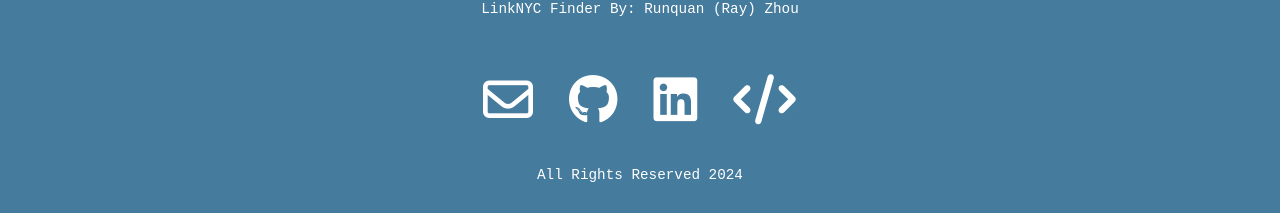
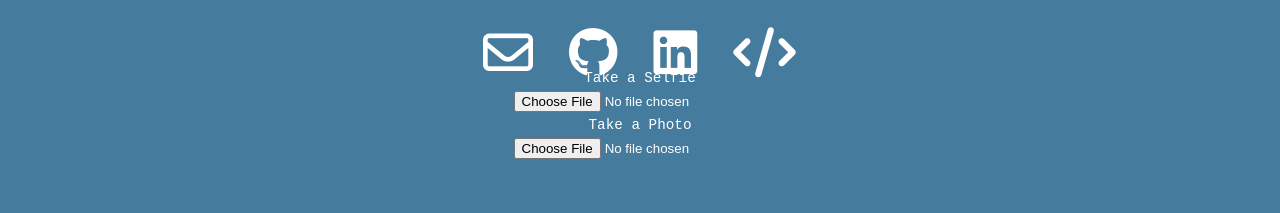
Before and after one commit to runquan-ray-zhou/2.9-linknyc, a React (Vite) app: page /about in a window 1280 px wide. Shown: the part 476-689 px from the top of the page. Built offline with nearby package versions, Linux system fonts and the light colour scheme.

Commit message:
test camera input

```diff
--- a/src/components/About/About.jsx
+++ b/src/components/About/About.jsx
@@ -11,6 +11,11 @@ export default function About() {
                 <a href="https://www.linkedin.com/in/runquanrayzhou/"><i className="fa-brands fa-linkedin"></i></a>
                 <a href="https://github.com/runquan-ray-zhou/2.9-linknyc"><i className="fa-solid fa-code"></i></a>
             </div>
+            <label for="selfie" class="capture-button">Take a Selfie</label>
+            <input type="file" id="selfie" capture="user" accept="image/*,video/*" />
+
+            <label for="photo" class="capture-button">Take a Photo</label>
+            <input type="file" id="photo" capture="environment" accept="image/*,video/*" />
             <p>All Rights Reserved 2024</p>
         </div>
     )
```
